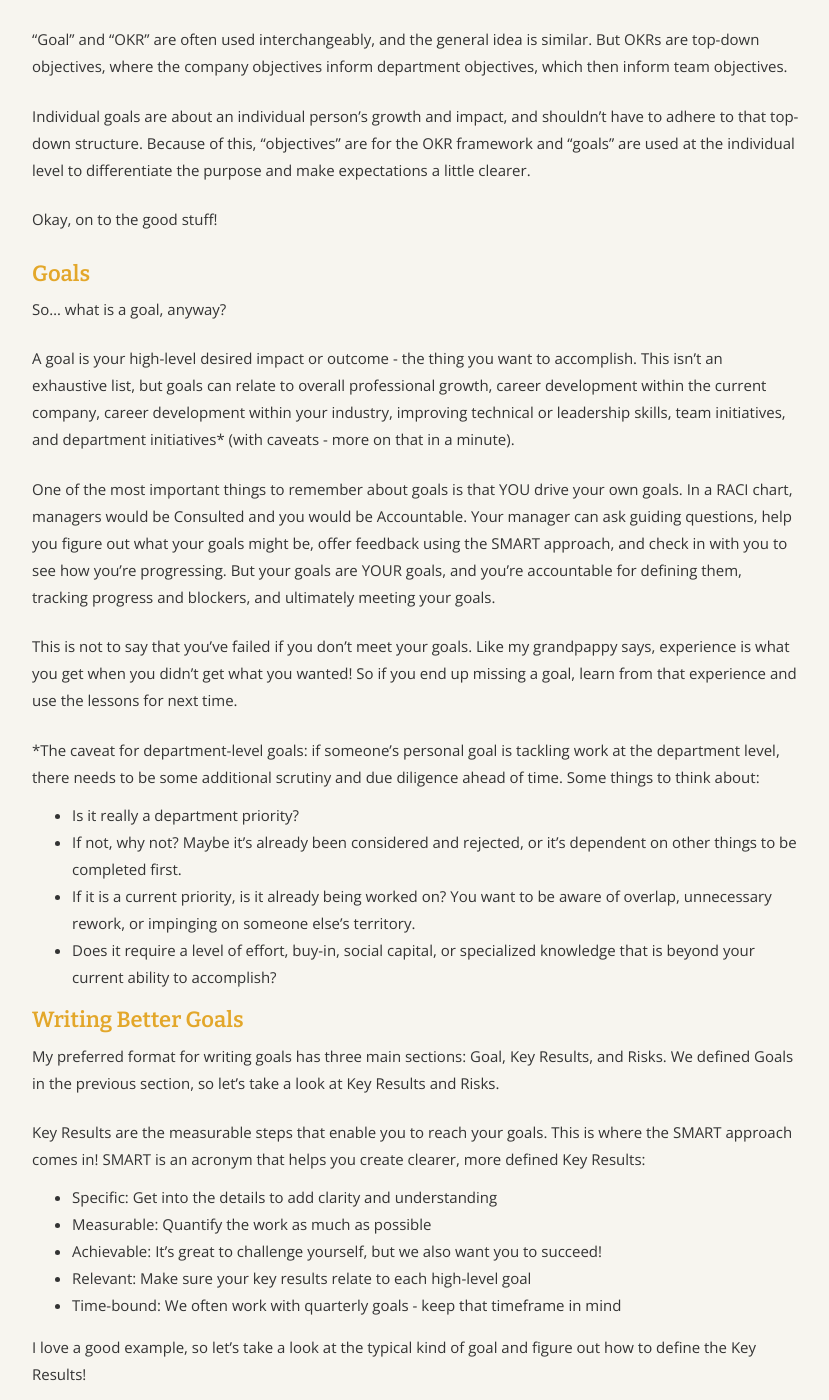
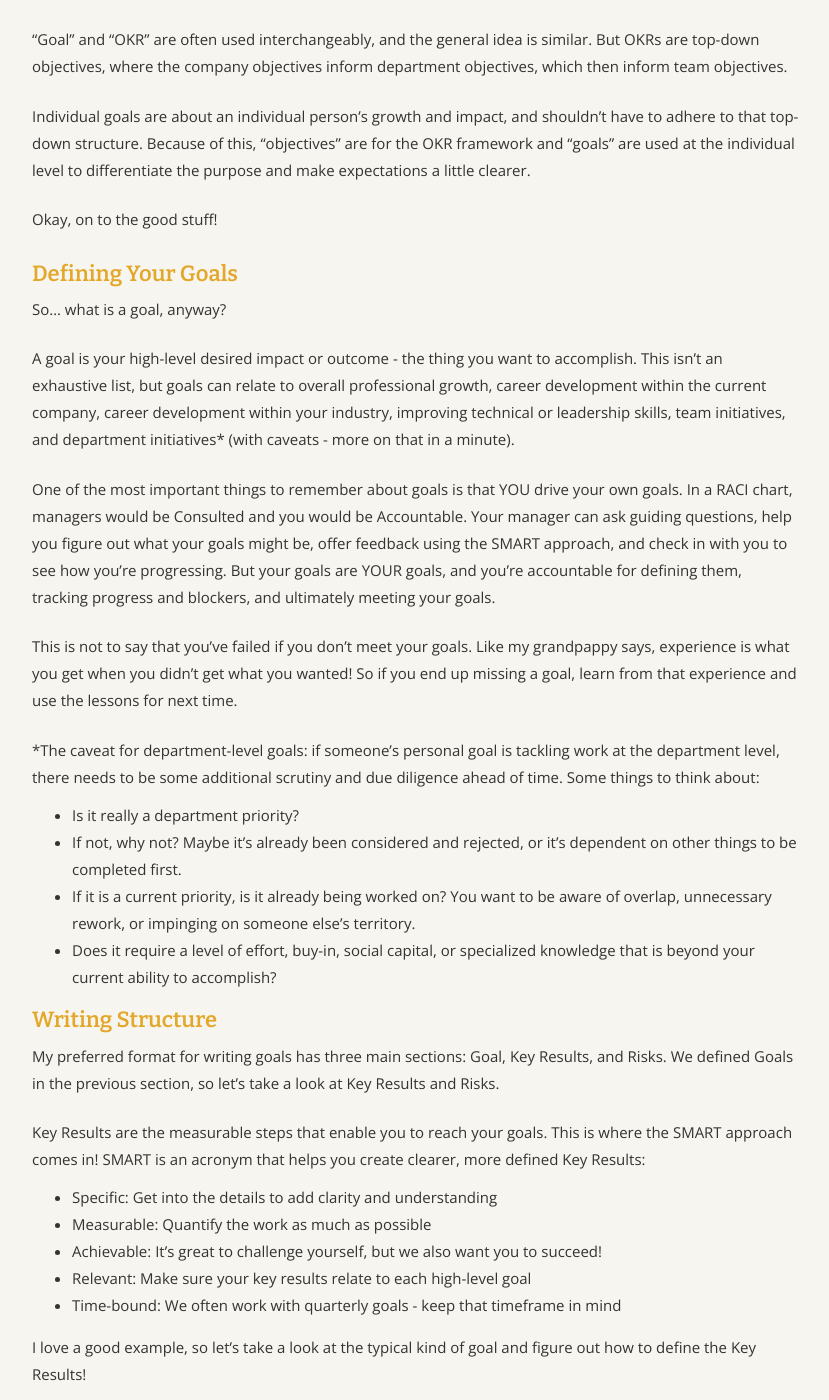
Before and after one commit to angelariggs/angelariggs.github.io, a Jekyll site: the page built from _posts/2021-11-01-guide-to-writing-better-goals.md, in a window 1280 px wide and 1400 px high, scrolled down 737 px. Shown: the whole window, without its empty margins (224-1053 px from the left). Built offline with Jekyll 4.4.1, drawn with Linux system fonts in a browser that asks for light colours; comment, search, counter and statistics services are not loaded; some of the changed text lies outside the part shown.

Commit message:
smol changes

```diff
--- a/_posts/2021-11-01-guide-to-writing-better-goals.md
+++ b/_posts/2021-11-01-guide-to-writing-better-goals.md
@@ -21,7 +21,7 @@ Individual goals are about an individual person’s growth and impact, and shoul
 
 Okay, on to the good stuff!
 
-## Goals
+## Defining Your Goals
 
 So... what is a goal, anyway?
 
@@ -37,7 +37,7 @@ This is not to say that you’ve failed if you don’t meet your goals. Like my
 - If it is a current priority, is it already being worked on? You want to be aware of overlap, unnecessary rework, or impinging on someone else’s territory.
 - Does it require a level of effort, buy-in, social capital, or specialized knowledge that is beyond your current ability to accomplish?
 
-## Writing Better Goals
+## Writing Structure
 
 My preferred format for writing goals has three main sections: Goal, Key Results, and Risks. We defined Goals in the previous section, so let’s take a look at Key Results and Risks.
 
@@ -78,7 +78,7 @@ And then I like to ask the question again - what else? Well, a test plan would p
 
 Could this get even more specific? Probably. But at some point there’s a trade-off of granularity where the documentation feels onerous compared to actually doing the work. The point of this process is to serve the people doing it - helping you think deeper about what you want to accomplish and what it will take to do so; and helping managers understand their teams' goals, offer coaching as needed, and see how the work is progressing.
 
-## Thinking about Risk
+## Thinking About Risk
 
 I really like using goals to help people cultivate a risk-aware mindset. Knowing what you want to achieve is great! But effective planning also includes understanding the potential risks, so you can factor that into your plan.
 
```
